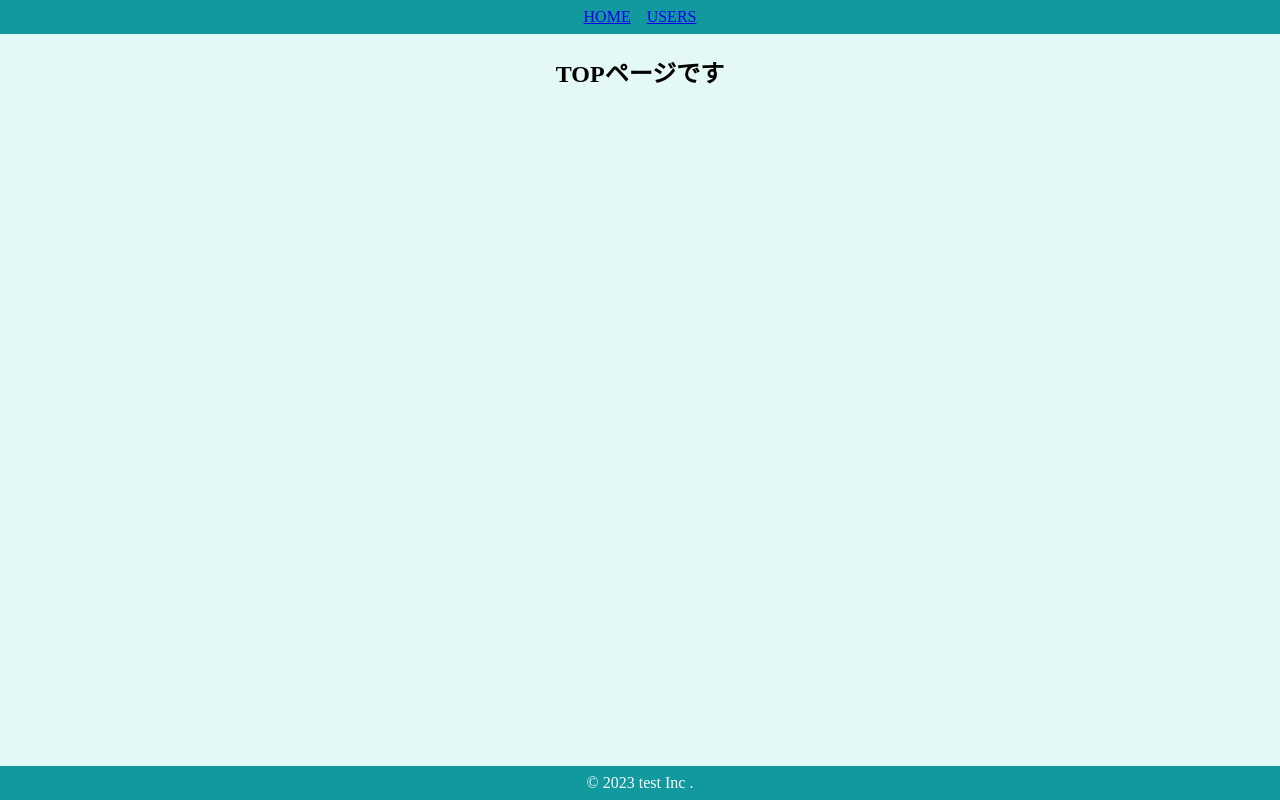
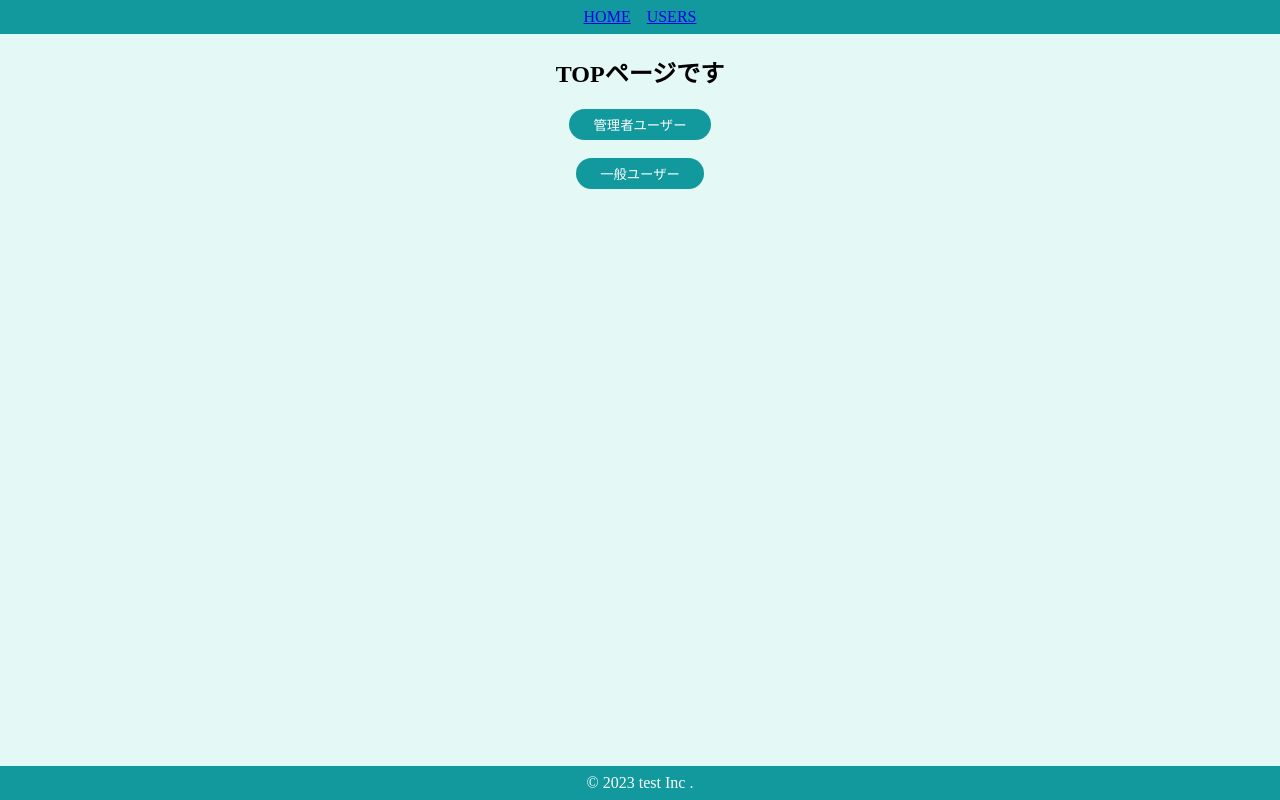
Before and after one commit to iwasaki-2310/AtomicDesign, a React (Create React App) app: page / in a window 1280 px wide. Built offline with nearby package versions, Linux system fonts and the light colour scheme.

Commit message:
グローバルなstate管理_ツラい実装

```diff
--- a/src/components/atoms/button/SecondaryButton.jsx
+++ b/src/components/atoms/button/SecondaryButton.jsx
@@ -2,8 +2,8 @@
 import { BaseButoon } from "./BaseButton";
 
 export const SecondaryButton = (props) => {
-    const { children } = props;
-  return <SButton>{children}</SButton>;
+  const { children, onClick } = props;
+  return <SButton onClick={onClick}>{children}</SButton>;
 };
 
 const SButton = styled(BaseButoon)`
--- a/src/components/molecules/user/UserIconWithName.jsx
+++ b/src/components/molecules/user/UserIconWithName.jsx
@@ -1,11 +1,12 @@
 import styled from "styled-components";
 
 export const UserIconWithName = (props) => {
-  const { image, name } = props;
+  const { image, name, isAdmin } = props;
   return (
     <SContainer>
       <SImage src={image} alt={name} width={160} height={160} />
       <SName>{name}</SName>
+      {isAdmin && <SEdit>編集</SEdit>}
     </SContainer>
   );
 };
@@ -24,3 +25,9 @@
   margin: 0;
   color: #40514e;
 `;
+
+const SEdit = styled.span`
+  text-decoration: underline;
+  color: #aaa;
+  cursor: pointer;
+`;
--- a/src/components/organisms/user/userCard.jsx
+++ b/src/components/organisms/user/userCard.jsx
@@ -3,10 +3,10 @@
 import { UserIconWithName } from "../user/../../molecules/user/UserIconWithName";
 
 export const UserCard = (props) => {
-  const { user } = props;
+  const { user, isAdmin } = props;
   return (
     <Card>
-      <UserIconWithName image={user.image} name={user.name} />
+      <UserIconWithName image={user.image} name={user.name} isAdmin={isAdmin} />
       <SDl>
         <dt>メール</dt>
         <dd>{user.email}</dd>
--- a/src/components/pages/Top.jsx
+++ b/src/components/pages/Top.jsx
@@ -1,13 +1,24 @@
 import styled from "styled-components";
+import { useHistory } from "react-router-dom";
+import { SecondaryButton } from "../atoms/button/SecondaryButton";
 
 export const Top = () => {
+  const history = useHistory();
+  const onClickAdmin = () =>
+    history.push({ pathname: "/users", state: { isAdmin: true } });
+  const onClickGeneral = () =>
+    history.push({ pathname: "/users", state: { isAdmin: false } });
   return (
     <SContainer>
       <h2>TOPページです</h2>
+      <SecondaryButton onClick={onClickAdmin}>管理者ユーザー</SecondaryButton>
+      <br />
+      <br />
+      <SecondaryButton onClick={onClickGeneral}>一般ユーザー</SecondaryButton>
     </SContainer>
   );
 };
 
-const SContainer = styled.div `
-    text-align: center;
-`
+const SContainer = styled.div`
+  text-align: center;
+`;
--- a/src/components/pages/Users.jsx
+++ b/src/components/pages/Users.jsx
@@ -1,4 +1,5 @@
 import styled from "styled-components";
+import { useLocation } from "react-router-dom";
 import { SearchInput } from "../molecules/searchInnput";
 import { UserCard } from "../organisms/user/userCard";
 
@@ -18,14 +19,16 @@
 });
 
 export const Users = () => {
-  console.log(users);
+  const { state } = useLocation();
+  const isAdmin = state ? state.isAdmin : false;
+  console.log(state);
   return (
     <SContainer>
       <h2>ユーザー一覧</h2>
       <SearchInput />
       <SUserArea>
         {users.map((user) => (
-          <UserCard key={user.id} user={user} />
+          <UserCard key={user.id} user={user} isAdmin={isAdmin} />
         ))}
       </SUserArea>
     </SContainer>
--- a/src/components/templates/DefaultLayout.jsx
+++ b/src/components/templates/DefaultLayout.jsx
@@ -3,7 +3,6 @@
 
 export const DefaultLayout = (props) => {
   const { children } = props;
-  console.log(children);
   return (
     <>
       <Header />
--- a/src/components/templates/HeaderOnly.jsx
+++ b/src/components/templates/HeaderOnly.jsx
@@ -2,12 +2,10 @@
 
 export const HeaderOnly = (props) => {
   const { children } = props;
-  console.log(children);
   return (
     <>
       <Header />
       {children}
-
     </>
   );
 };
```
